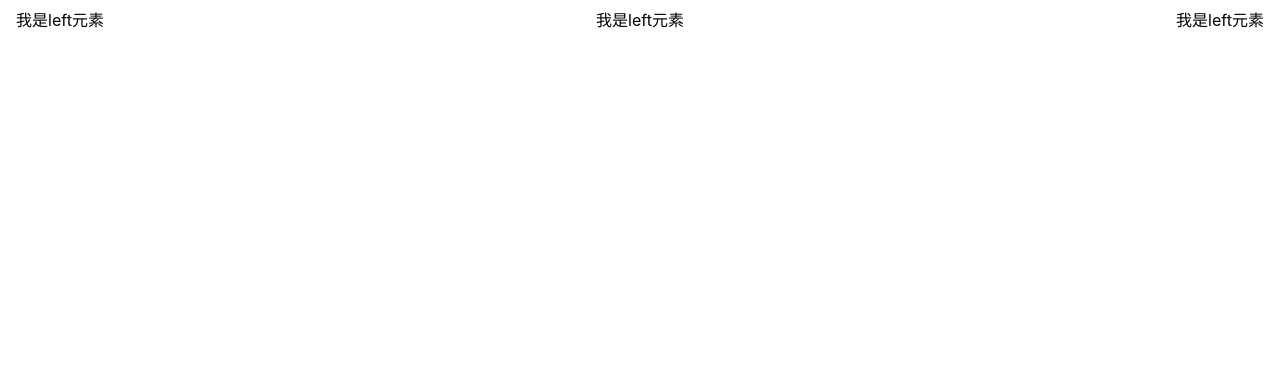
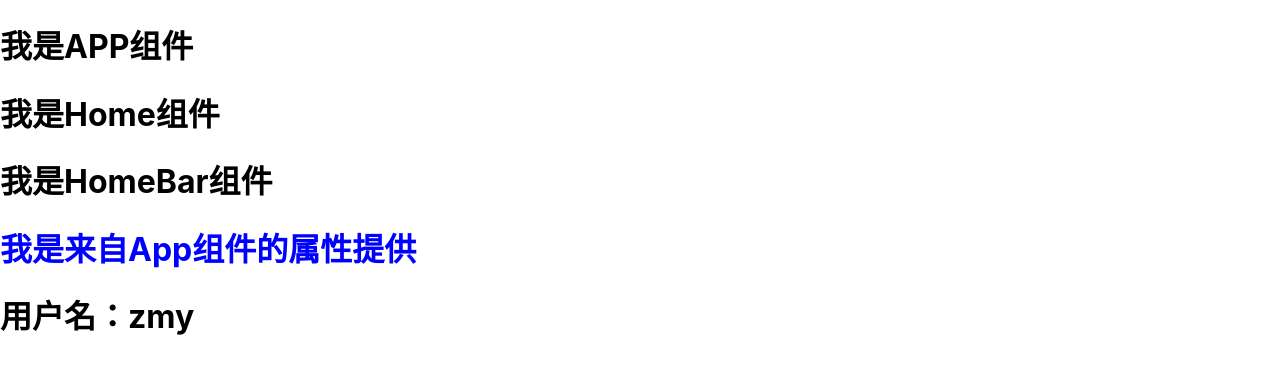
Before and after one commit to YDKD/react-study, a React (Vite) app: page / in a window 1280 px wide. Shown: the top 374 px of the page. Built offline with nearby package versions, Linux system fonts and the light colour scheme.

Commit message:
feat Component Communication with Context

```diff
--- /dev/null
+++ b/src/09_组件通信-context/App.tsx
@@ -0,0 +1,21 @@
+import React, { Component } from "react";
+import ThemeContext from "./context/Theme";
+import UserContext from "./context/User";
+import Home from "./Home";
+
+export class App extends Component {
+  render() {
+    return (
+      <div>
+        <h1>我是APP组件</h1>
+        <UserContext.Provider value={{ userName: "zmy" }}>
+          <ThemeContext.Provider value={{ color: "blue", text: "我是来自App组件的属性提供" }}>
+            <Home />
+          </ThemeContext.Provider>
+        </UserContext.Provider>
+      </div>
+    );
+  }
+}
+
+export default App;
--- /dev/null
+++ b/src/09_组件通信-context/Home.tsx
@@ -0,0 +1,15 @@
+import React, { Component } from 'react'
+import HomeBar from './HomeBar'
+
+export class Home extends Component {
+  render() {
+    return (
+      <div>
+        <h1>我是Home组件</h1>
+        <HomeBar />
+      </div>
+    )
+  }
+}
+
+export default Home
--- /dev/null
+++ b/src/09_组件通信-context/HomeBar.tsx
@@ -0,0 +1,30 @@
+import React, { Component } from "react";
+import ThemeContext from "./context/Theme";
+import UserContext, { IUserContext } from "./context/User";
+
+export class HomeBar extends Component {
+  static contextType?: React.Context<IUserContext> | undefined = UserContext;
+  render() {
+    const { userName } = this.context as IUserContext;
+
+    return (
+      <div>
+        <h1>我是HomeBar组件</h1>
+        <ThemeContext.Consumer>
+          {(value) => {
+            return (
+              <>
+                <h1 style={{ color: value.color }}>{value.text}</h1>
+                <h1>用户名：{userName}</h1>
+              </>
+            );
+          }}
+        </ThemeContext.Consumer>
+      </div>
+    );
+  }
+}
+
+HomeBar.contextType = UserContext;
+
+export default HomeBar;
--- /dev/null
+++ b/src/09_组件通信-context/context/Theme.tsx
@@ -0,0 +1,13 @@
+import React from "react"
+
+interface IThemeContext {
+    color: string
+    text: string
+}
+
+const ThemeContext = React.createContext<IThemeContext>({
+    color: 'red',
+    text: '我是来自默认的Text'
+})
+
+export default ThemeContext
--- /dev/null
+++ b/src/09_组件通信-context/context/User.tsx
@@ -0,0 +1,11 @@
+import React from "react";
+
+export interface IUserContext {
+  userName: string;
+}
+
+const UserContext = React.createContext<IUserContext>({
+  userName: "YDKD",
+});
+
+export default UserContext;
--- a/src/main.tsx
+++ b/src/main.tsx
@@ -5,7 +5,8 @@ import ReactDOM from 'react-dom/client'
 // import App from './05_生命周期/App'
 // import App from './06_父子传值-回调函数/App'
 // import App from './07_插槽-children/App'
-import App from './08_插槽-props/App'
+// import App from './08_插槽-props/App'
+import App from './09_组件通信-context/App'
 
 import './index.css'
 
```
